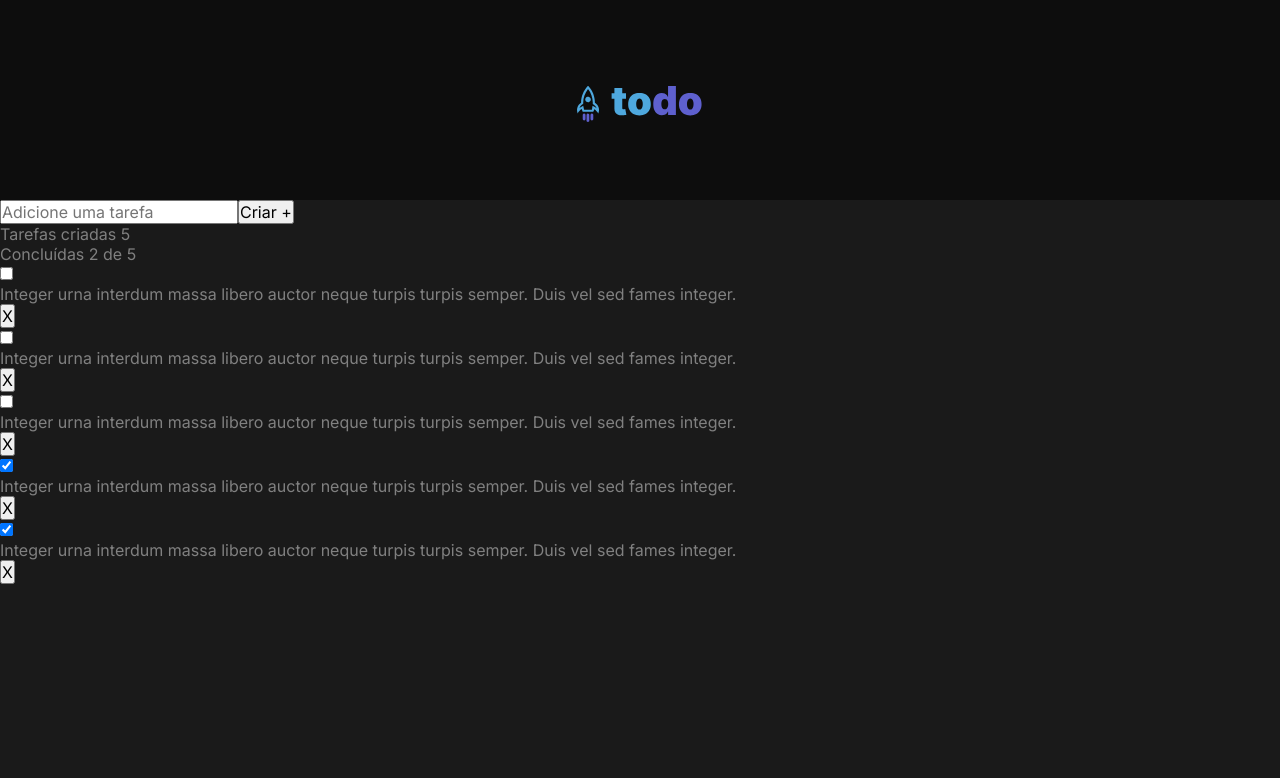
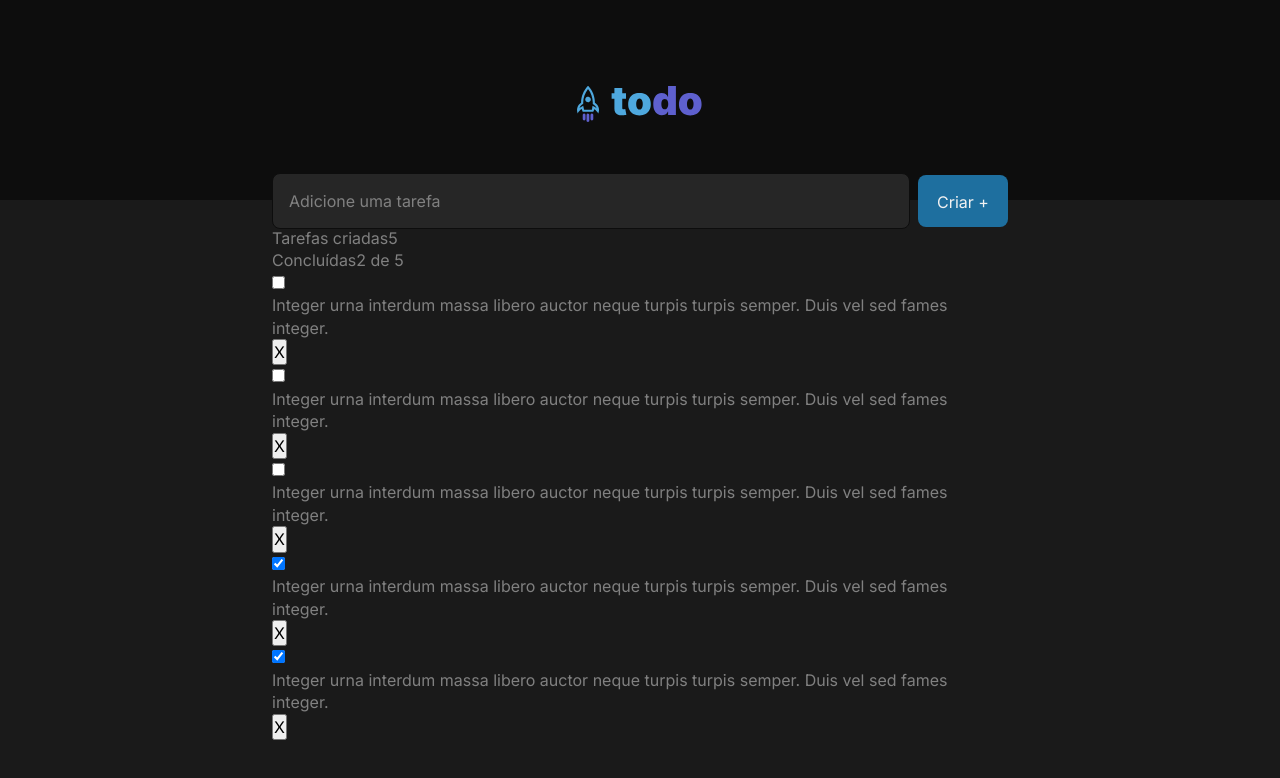
Before and after one commit to ahnucl/desafio-01-todo-list, a React (Vite) app: page / in a window 1280 px wide. Shown: the top 778 px of the page. Built offline with nearby package versions, Linux system fonts and the light colour scheme.

Commit message:
Estiliza input de nova tarefa

```diff
--- a/src/App.module.css
+++ b/src/App.module.css
@@ -1,3 +1,54 @@
+.wrapper {
+  max-width: 46rem;
+  margin: 0 auto;
+}
+
+.newTask {
+  max-height: 54px; /* Não sei o que é 'hug content' no Figma*/
+  display: grid;
+  grid-template-columns: 1fr 5.625rem;
+  gap: 0.5rem;
+  margin-top: calc(0px - 54px/2);
+  align-items: center;
+}
+
+.newTask input {
+  border-radius: 8px;
+  padding: 1rem;
+  flex: 1;
+  gap: 0.5rem;
+  background: var(--gray-500);
+  border: solid 1px var(--gray-700);
+  color: var(--gray-100);
+
+  transition: border 0.3s;
+}
+
+.newTask input::placeholder {
+  color: var(--gray-300);
+}
+
+.newTask input:focus {
+  outline: none;
+  border: solid 1px var(--purple-dark);
+}
+
+.newTask button {
+  max-height: 52px; /* Qual outra estratégia poderia ser usada? */
+  background: var(--blue-dark);
+  color: var(--gray-100);
+
+  padding: 1rem;
+  border: none;
+  border-radius: 8px;
+
+  transition: background-color 0.3s;
+}
+
+.newTask button:hover {
+  background: var(--blue);
+}
+
 .todoList {
 
 }
--- a/src/App.tsx
+++ b/src/App.tsx
@@ -7,6 +7,9 @@ import './global.css'
  * TODO: (irônico)
  * 1. Adicionar ícones botões ( + e lixeira)
  * 2. Estilizar App
+ *  2.1 newTask - ok
+ *  2.2 info
+ *  2.3 todoList
  * 3. Verificar necessidade de componentizar esse arquivo
  * 4. Adicionar estado
  * 5. Criar tela para lista vazia
@@ -18,21 +21,27 @@ function App() {
     <div>
       <Header />
 
+      <div className={styles.wrapper}>
+
+        <div className={styles.newTask}>
           <input placeholder="Adicione uma tarefa" />
           <button>Criar +</button>
-
-      <div>
-        Tarefas criadas
-        5
         </div>
 
-      <div>
+        <div className={styles.info}>
+          <div className={styles.created}>
+            Tarefas criadas
+            <span>5</span>
+          </div>
+
+          <div className={styles.done}>
             Concluídas
-        2 de 5
+            <span>2 de 5</span>
+          </div>
         </div>
 
         <div className={styles.todoList}>
-        <div>
+          <div className={styles.todo}>
             <input type="checkbox" />
             <div>Integer urna interdum massa libero auctor neque turpis turpis semper. Duis vel sed fames integer.</div>
             <button>X</button>
@@ -63,6 +72,7 @@ function App() {
           </div>
         </div>
       </div>
+    </div>
   )
 }
 
--- a/src/global.css
+++ b/src/global.css
@@ -30,4 +30,5 @@ body, input, button {
   font-family: "Inter", sans-serif;
   font-weight: 400;
   font-size: 1rem;
+  line-height: 1.4rem;
 }
```
Lines whose indentation alone changed are shown as unchanged.
